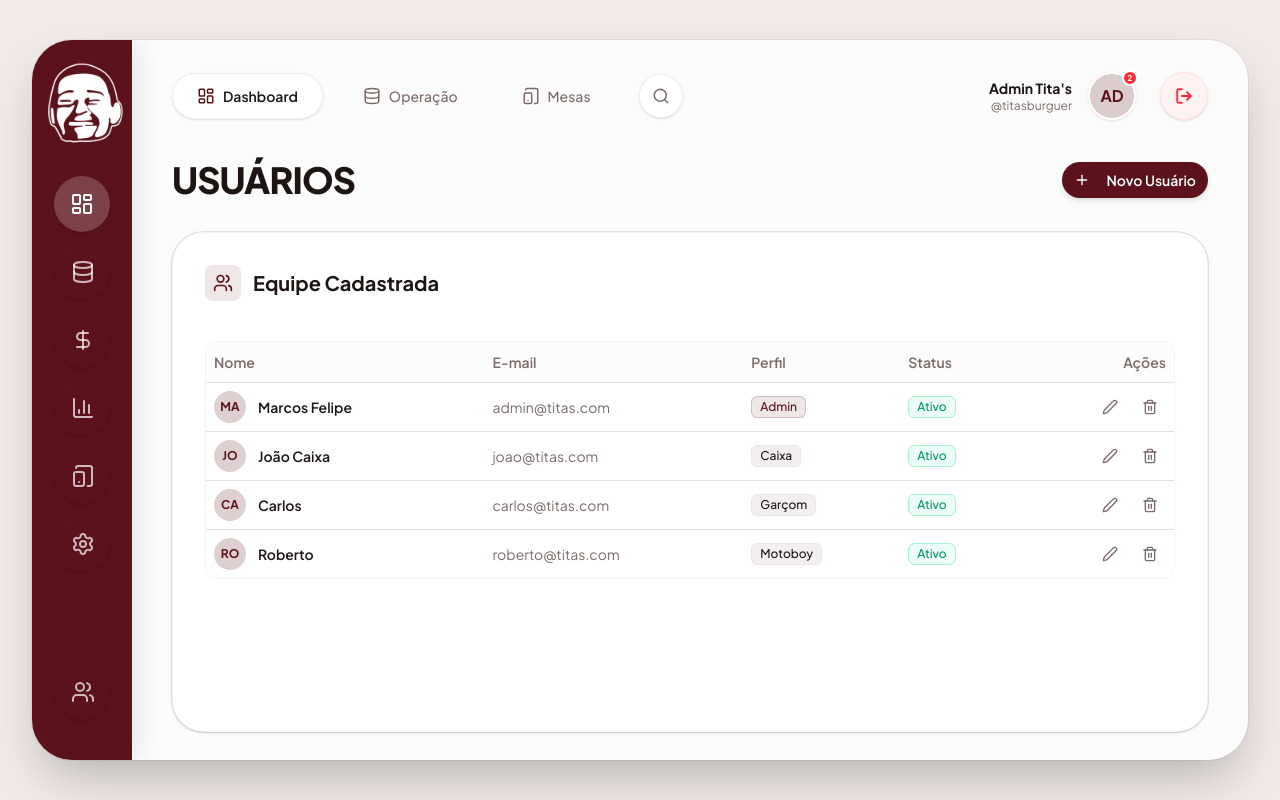
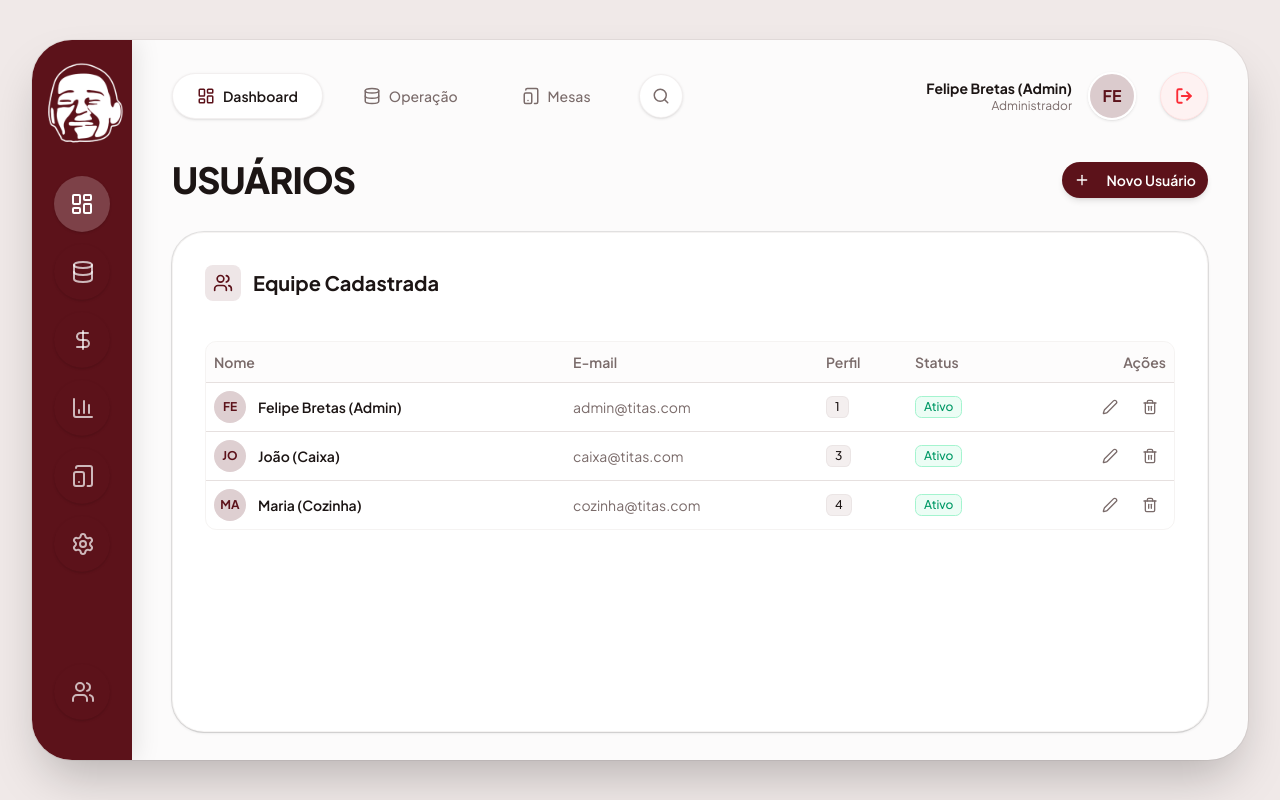
Before and after one commit to felipebretas03-creator/titas, a Next.js app in the folder admin-panel/: page /usuarios in a window 1280 px wide. Built offline with nearby package versions, Linux system fonts and the light colour scheme.

Commit message:
feat: sistema de ACL e bloqueio de rotas baseado no perfil

```diff
--- a/admin-panel/src/app/(dashboard)/layout.tsx
+++ b/admin-panel/src/app/(dashboard)/layout.tsx
@@ -1,13 +1,87 @@
-import { LayoutDashboard, Database, DollarSign, BarChart3, Settings, Users, ChefHat, Search, TabletSmartphone, LogOut, LucideIcon } from "lucide-react"
+"use client"
+
+import { LayoutDashboard, Database, DollarSign, BarChart3, Settings, Users, ChefHat, Search, TabletSmartphone, LogOut, LucideIcon, Lock } from "lucide-react"
 import Link from "next/link"
 import Image from "next/image"
+import { usePathname } from "next/navigation"
 import { BottomNav } from "@/components/bottom-nav"
 import { NotificationManager } from "@/components/notification-manager"
+import { useStore } from "@/store"
+import { useState, useEffect } from "react"
+import { Button } from "@/components/ui/button"
+import { Input } from "@/components/ui/input"
+
 export default function DashboardLayout({
   children,
 }: {
   children: React.ReactNode
 }) {
+  const pathname = usePathname()
+  const { usuarioLogadoId, usuarios, login, logout, cargos } = useStore()
+  const [email, setEmail] = useState("")
+  const [error, setError] = useState("")
+  const [mounted, setMounted] = useState(false)
+
+  useEffect(() => {
+    setMounted(true)
+  }, [])
+
+  if (!mounted) return null
+
+  if (!usuarioLogadoId) {
+    return (
+      <div className="min-h-screen bg-[#f0e9e8] flex items-center justify-center font-sans p-4">
+        <div className="bg-white p-8 rounded-3xl shadow-xl w-full max-w-md flex flex-col items-center">
+          <div className="w-20 h-20 mb-6 bg-primary rounded-full flex items-center justify-center">
+            <Lock className="text-white w-10 h-10" />
+          </div>
+          <h1 className="text-2xl font-black mb-2">Acesso Restrito</h1>
+          <p className="text-muted-foreground text-sm mb-8 text-center">Entre com seu e-mail para acessar o painel do Tita's.</p>
+
+          <form className="w-full flex flex-col gap-4" onSubmit={(e) => {
+            e.preventDefault()
+            if (login(email)) {
+              setError("")
+            } else {
+              setError("Usuário não encontrado ou inativo.")
+            }
+          }}>
+            <Input
+              type="email"
+              placeholder="E-mail (ex: admin@titas.com)"
+              value={email}
+              onChange={e => setEmail(e.target.value)}
+              className="h-12 rounded-xl"
+            />
+            {error && <p className="text-red-500 text-xs font-semibold">{error}</p>}
+            <Button type="submit" className="h-12 rounded-xl bg-primary text-white font-bold text-lg w-full">Entrar</Button>
+          </form>
+
+          <div className="mt-8 text-xs text-muted-foreground text-center border-t border-border/40 pt-4 w-full">
+            <p>Dica: Use <b>admin@titas.com</b> para Admin,</p>
+            <p>ou <b>caixa@titas.com</b> para testar restrições.</p>
+          </div>
+        </div>
+      </div>
+    )
+  }
+
+  const currentUser = usuarios.find(u => u.id === usuarioLogadoId)
+  const userCargo = cargos.find(c => c.id === currentUser?.perfil)
+  const hasPerm = (p: any) => userCargo?.permissoes.includes(p) || false
+
+  const isAllowed = () => {
+    if (pathname.startsWith('/dashboard') && !hasPerm('DASHBOARD')) return false
+    if (pathname.startsWith('/cadastros') && !hasPerm('CADASTROS')) return false
+    if (pathname.startsWith('/financeiro') && !hasPerm('FINANCEIRO')) return false
+    if (pathname.startsWith('/relatorios') && !hasPerm('RELATORIOS')) return false
+    if (pathname.startsWith('/mesas') && !hasPerm('MESAS')) return false
+    if (pathname.startsWith('/configuracoes') && !hasPerm('CONFIGURACOES')) return false
+    if (pathname.startsWith('/usuarios') && currentUser?.perfil !== '1') return false
+    if (pathname.startsWith('/operacao') && !hasPerm('PDV') && !hasPerm('PEDIDOS')) return false
+    return true
+  }
+
   return (
     <div className="min-h-screen bg-[#f0e9e8] md:p-6 lg:p-8 flex items-center justify-center font-sans">
       <div className="w-full max-w-[1600px] h-screen md:h-[90vh] bg-[#fcfbfb] md:rounded-[2.5rem] md:shadow-2xl overflow-hidden flex md:ring-1 ring-black/5">
@@ -19,16 +93,16 @@ export default function DashboardLayout({
           </div>
 
           <div className="flex flex-col gap-3 mt-2">
-            <NavIcon href="/dashboard" icon={LayoutDashboard} label="Dashboard" active />
-            <NavIcon href="/cadastros" icon={Database} label="Cadastros" />
-            <NavIcon href="/financeiro" icon={DollarSign} label="Financeiro" />
-            <NavIcon href="/relatorios" icon={BarChart3} label="Relatórios" />
-            <NavIcon href="/mesas" icon={TabletSmartphone} label="Mesas" />
-            <NavIcon href="/configuracoes" icon={Settings} label="Configurações" />
+            {hasPerm('DASHBOARD') && <NavIcon href="/dashboard" icon={LayoutDashboard} label="Dashboard" active />}
+            {hasPerm('CADASTROS') && <NavIcon href="/cadastros" icon={Database} label="Cadastros" />}
+            {hasPerm('FINANCEIRO') && <NavIcon href="/financeiro" icon={DollarSign} label="Financeiro" />}
+            {hasPerm('RELATORIOS') && <NavIcon href="/relatorios" icon={BarChart3} label="Relatórios" />}
+            {hasPerm('MESAS') && <NavIcon href="/mesas" icon={TabletSmartphone} label="Mesas" />}
+            {hasPerm('CONFIGURACOES') && <NavIcon href="/configuracoes" icon={Settings} label="Configurações" />}
           </div>
 
           <div className="mt-auto pb-4">
-            <NavIcon href="/usuarios" icon={Users} label="Usuários" />
+            {currentUser?.perfil === '1' && <NavIcon href="/usuarios" icon={Users} label="Usuários" />}
           </div>
         </div>
 
@@ -50,18 +124,24 @@ export default function DashboardLayout({
 
               {/* Desktop Links */}
               <div className="hidden md:flex items-center gap-4">
+                {hasPerm('DASHBOARD') && (
                   <Link href="/dashboard" className="flex items-center gap-2 px-6 py-3 bg-white rounded-full shadow-sm text-sm font-semibold border border-border/50 text-foreground hover:bg-black/5 transition-colors">
                     <LayoutDashboard size={18} className="text-primary" />
                     <span>Dashboard</span>
                   </Link>
+                )}
+                {hasPerm('PDV') && (
                   <Link href="/operacao" className="flex items-center gap-2 px-6 py-3 bg-transparent rounded-full text-sm font-medium text-muted-foreground hover:bg-black/5 transition-colors">
                     <Database size={18} />
                     <span>Operação</span>
                   </Link>
+                )}
+                {hasPerm('MESAS') && (
                   <Link href="/mesas" className="flex items-center gap-2 px-6 py-3 bg-transparent rounded-full text-sm font-medium text-muted-foreground hover:bg-black/5 transition-colors">
                     <TabletSmartphone size={18} />
                     <span>Mesas</span>
                   </Link>
+                )}
                 <div className="w-11 h-11 rounded-full bg-white border border-border/50 shadow-sm flex items-center justify-center ml-2 cursor-pointer hover:bg-black/5 transition-colors">
                   <Search size={18} className="text-muted-foreground" />
                 </div>
@@ -75,24 +155,36 @@ export default function DashboardLayout({
                 Operação
               </Link>
               <div className="hidden sm:flex flex-col items-end">
-                <span className="text-sm font-bold">Admin Tita&apos;s</span>
-                <span className="text-xs text-muted-foreground">@titasburguer</span>
+                <span className="text-sm font-bold">{currentUser?.nome}</span>
+                <span className="text-xs text-muted-foreground">{userCargo?.nome}</span>
               </div>
-              <div className="relative w-10 h-10 md:w-12 md:h-12 rounded-full bg-primary/20 flex items-center justify-center text-primary font-bold border-2 border-white shadow-sm shrink-0">
-                AD
-                <span className="absolute -top-1 -right-1 w-4 h-4 bg-red-500 rounded-full border-2 border-white flex items-center justify-center text-[8px] text-white font-bold">2</span>
+              <div className="relative w-10 h-10 md:w-12 md:h-12 rounded-full bg-primary/20 flex items-center justify-center text-primary font-bold border-2 border-white shadow-sm shrink-0 uppercase">
+                {currentUser?.nome.substring(0,2)}
               </div>
 
               {/* Botão de Sair */}
-              <Link href="/login" className="w-10 h-10 md:w-12 md:h-12 rounded-full bg-red-50 text-red-500 flex items-center justify-center hover:bg-red-500 hover:text-white transition-all shadow-sm border border-red-100 shrink-0 ml-1 md:ml-2">
+              <button onClick={() => logout()} className="w-10 h-10 md:w-12 md:h-12 rounded-full bg-red-50 text-red-500 flex items-center justify-center hover:bg-red-500 hover:text-white transition-all shadow-sm border border-red-100 shrink-0 ml-1 md:ml-2">
                 <LogOut size={18} strokeWidth={2.5} />
-              </Link>
+              </button>
             </div>
           </header>
 
           {/* Área Rolável - pb-20 para não ficar escondido atrás do BottomNav */}
           <main className="flex-1 overflow-y-auto px-4 md:px-10 pb-20 md:pb-10">
-            {children}
+            {!isAllowed() ? (
+              <div className="flex flex-col items-center justify-center h-full text-center">
+                <div className="w-24 h-24 bg-red-100 text-red-500 rounded-full flex items-center justify-center mb-6">
+                  <Lock size={40} />
+                </div>
+                <h2 className="text-3xl font-black mb-2">Acesso Negado</h2>
+                <p className="text-muted-foreground mb-6">Seu cargo ({userCargo?.nome}) não tem permissão para acessar esta área.</p>
+                <Link href="/dashboard">
+                  <Button className="rounded-full px-8">Voltar para o Início</Button>
+                </Link>
+              </div>
+            ) : (
+              children
+            )}
           </main>
 
           <BottomNav />
--- a/admin-panel/src/store/index.ts
+++ b/admin-panel/src/store/index.ts
@@ -242,6 +242,7 @@ interface AppState {
   categorias: Categoria[];
   usuarios: Usuario[];
   cargos: Cargo[];
+  usuarioLogadoId: string | null;
   transacoes: Transacao[];
   contas: Conta[];
   formasPagamento: FormaPagamento[];
@@ -286,6 +287,9 @@ interface AppState {
 
   addCargo: (cargo: Omit<Cargo, 'id'>) => void;
   deleteCargo: (id: string) => void;
+
+  login: (email: string) => boolean;
+  logout: () => void;
 
   // Actions Financeiro e Config
   addTransacao: (transacao: Omit<Transacao, 'id' | 'data'>) => void;
@@ -382,19 +386,17 @@ export const useStore = create<AppState>()(
         { id: '4', nome: 'Combos' },
       ],
       cargos: [
-        { id: '1', nome: 'Admin', permissoes: ['DASHBOARD', 'PDV', 'PEDIDOS', 'FINANCEIRO', 'CONFIGURACOES', 'CADASTROS', 'RELATORIOS', 'MESAS'], status: 'Ativo' },
-        { id: '2', nome: 'Gerente', permissoes: ['DASHBOARD', 'PDV', 'PEDIDOS', 'CADASTROS', 'RELATORIOS', 'MESAS'], status: 'Ativo' },
-        { id: '3', nome: 'Caixa', permissoes: ['PDV', 'PEDIDOS', 'FINANCEIRO', 'MESAS'], status: 'Ativo' },
-        { id: '4', nome: 'Montagem', permissoes: ['PEDIDOS'], status: 'Ativo' },
-        { id: '5', nome: 'Garçom', permissoes: ['PEDIDOS', 'MESAS'], status: 'Ativo' },
-        { id: '6', nome: 'Motoboy', permissoes: ['PEDIDOS'], status: 'Ativo' },
+        { id: '1', nome: 'Administrador', permissoes: ['DASHBOARD', 'PDV', 'PEDIDOS', 'FINANCEIRO', 'CONFIGURACOES', 'CADASTROS', 'RELATORIOS', 'MESAS'], status: 'Ativo' },
+        { id: '2', nome: 'Gerente', permissoes: ['DASHBOARD', 'FINANCEIRO', 'RELATORIOS', 'CADASTROS', 'CONFIGURACOES'], status: 'Ativo' },
+        { id: '3', nome: 'Caixa', permissoes: ['PDV', 'PEDIDOS'], status: 'Ativo' },
+        { id: '4', nome: 'Montagem / Batata / Despacho', permissoes: ['PEDIDOS'], status: 'Ativo' },
       ],
       usuarios: [
-        { id: '1', nome: 'Marcos Felipe', email: 'admin@titas.com', perfil: 'Admin', status: 'Ativo' },
-        { id: '2', nome: 'João Caixa', email: 'joao@titas.com', perfil: 'Caixa', status: 'Ativo' },
-        { id: '3', nome: 'Carlos', email: 'carlos@titas.com', perfil: 'Garçom', status: 'Ativo' },
-        { id: '4', nome: 'Roberto', email: 'roberto@titas.com', perfil: 'Motoboy', status: 'Ativo' },
+        { id: '1', nome: 'Felipe Bretas (Admin)', email: 'admin@titas.com', perfil: '1', status: 'Ativo' },
+        { id: '2', nome: 'João (Caixa)', email: 'caixa@titas.com', perfil: '3', status: 'Ativo' },
+        { id: '3', nome: 'Maria (Cozinha)', email: 'cozinha@titas.com', perfil: '4', status: 'Ativo' },
       ],
+      usuarioLogadoId: '1',
       transacoes: [
         { id: '1', tipo: 'Entrada', valor: 1250.00, descricao: 'Vendas do Turno (Manhã)', categoria: 'Vendas', formaPagamento: 'Cartão de Crédito', data: new Date().toISOString() },
         { id: '2', tipo: 'Saida', valor: 350.00, descricao: 'Pagamento Fornecedor (Bebidas)', categoria: 'Fornecedores', data: new Date().toISOString() },
@@ -631,6 +633,21 @@ export const useStore = create<AppState>()(
         solicitacoesAtendimento: state.solicitacoesAtendimento.map(s => s.id === id ? { ...s, ...data } : s)
       })),
 
+
+      login: (email) => {
+        let success = false;
+        set((state) => {
+          const user = state.usuarios.find(u => u.email.toLowerCase() === email.toLowerCase());
+          if (user && user.status === 'Ativo') {
+            success = true;
+            return { usuarioLogadoId: user.id };
+          }
+          return state;
+        });
+        return success;
+      },
+      logout: () => set({ usuarioLogadoId: null }),
+
     }),
     {
       name: 'titas-core-storage-v2',
```
Lines whose indentation alone changed are shown as unchanged.
